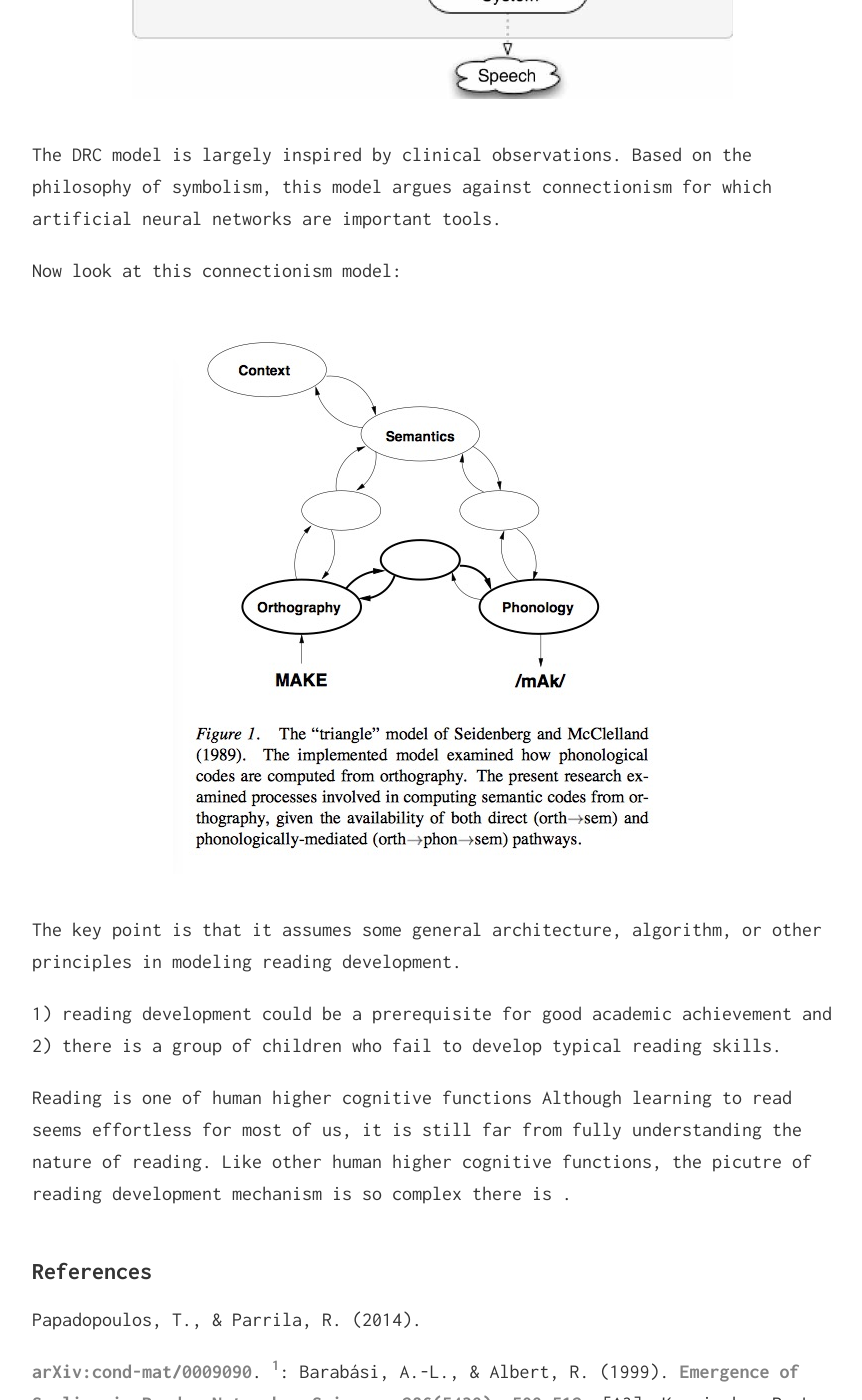
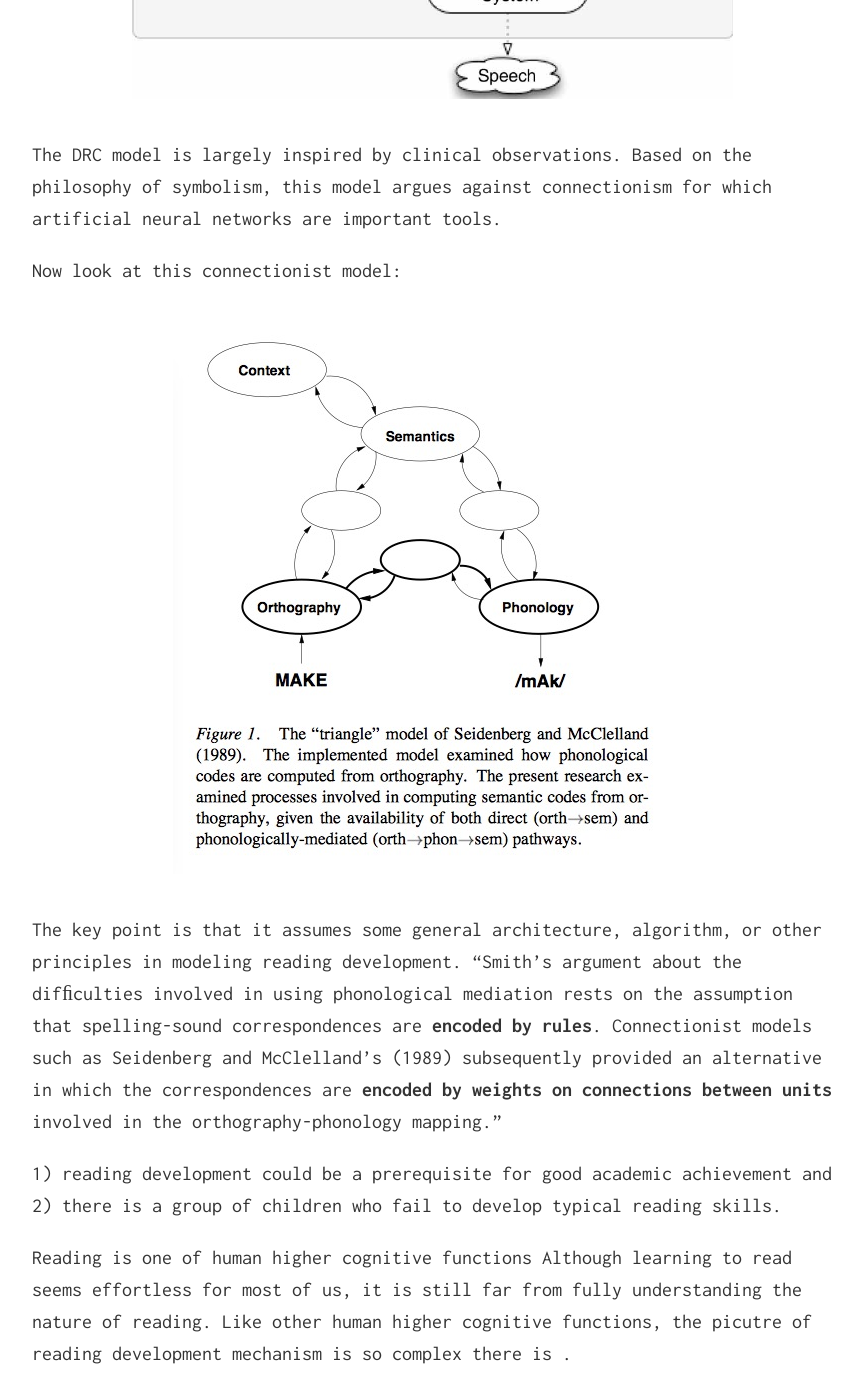
Before and after one commit to reading-club/reading-club.github.io, a Jekyll site: the page built from _5weekplus/week3.md, in a window 1280 px wide and 1400 px high, scrolled down 3294 px. Shown: the whole window, without its empty margins (208-1070 px from the left). Built offline with Jekyll 4.4.1, drawn with Linux system fonts in a browser that asks for light colours; nearby versions of some CDN libraries; formulas are drawn with MathJax 3.

Commit message:
Update week3.md

```diff
--- a/_5weekplus/week3.md
+++ b/_5weekplus/week3.md
@@ -51,7 +51,7 @@ There are many theories relating to development of word reading but fewer can be
 The DRC model is largely inspired by clinical observations. Based on the philosophy of symbolism, this model argues against connectionism for which artificial neural networks are important tools.
 
 
-Now look at this connectionism model:
+Now look at this connectionist model:
 
 
 <figure markdown="1">
@@ -59,6 +59,7 @@ Now look at this connectionism model:
 </figure>
 
  The key point is that it assumes some general architecture, algorithm, or other principles in modeling reading development.
+ "Smith’s argument about the difﬁculties involved in using phonological mediation rests on the assumption that spelling-sound correspondences are **encoded by rules**. Connectionist models such as Seidenberg and McClelland’s (1989) subsequently provided an alternative in which the correspondences are **encoded by weights on connections between units** involved in the orthography-phonology mapping."
 
 
 1) reading development could be a prerequisite for good academic achievement and 2) there is a group of children who fail to develop typical reading skills.
```
